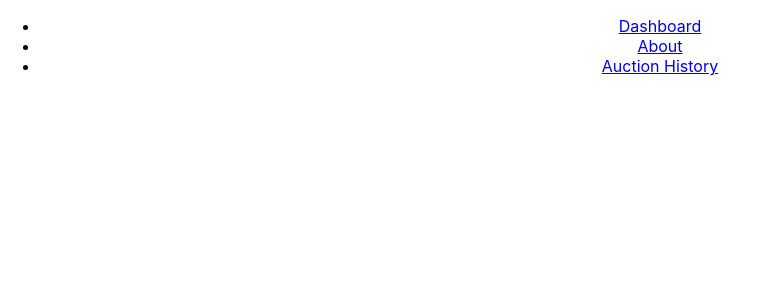
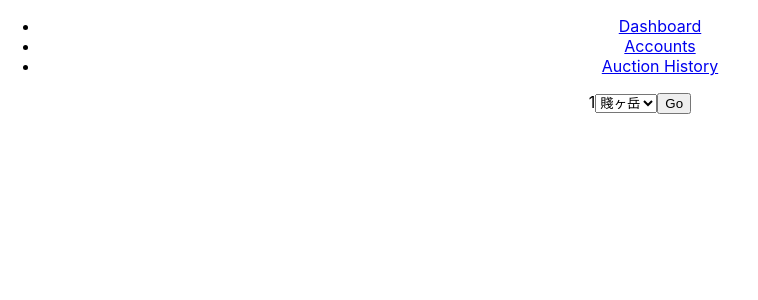
Before and after one commit to Ucandoit/nobot-front, a React (Create React App) app: page /accounts/1 in a window 1280 px wide. Shown: the top 300 px of the page, without its empty margins (0-758 px from the left). Built offline with nearby package versions, Linux system fonts and the light colour scheme.

Commit message:
feature: account page

```diff
--- a/config-overrides.js
+++ b/config-overrides.js
@@ -4,7 +4,7 @@ module.exports = function override(config, env) {
   // inject global variables for different profiles
   if (env === 'development') {
     config.plugins.push(new webpack.DefinePlugin({
-      ROOT_API: '"."'
+      ROOT_API: '"/."'
     }));
   } else if (env === 'production') {
     config.plugins.push(new webpack.DefinePlugin({
--- a/src/components/App.tsx
+++ b/src/components/App.tsx
@@ -3,17 +3,19 @@ import { BrowserRouter, Switch, Route, Link } from 'react-router-dom';
 import './App.css';
 import AuctionHistory from './auctionHistory/AuctionHistory';
 import DashBoard from './dashboard/Dashboard';
+import Accounts from './accounts/Accounts';
+import Account from './accounts/Account';
 
 const App: React.FC = () => {
   return (
-    <BrowserRouter basename="/nobot">
+    <BrowserRouter basename={process.env.NODE_ENV === 'development' ? '' : '/nobot'}>
       <div className="App">
         <ul>
           <li>
             <Link to="/">Dashboard</Link>
           </li>
           <li>
-            <Link to="/about">About</Link>
+            <Link to="/accounts">Accounts</Link>
           </li>
           <li>
             <Link to="/auction_history">Auction History</Link>
@@ -23,8 +25,11 @@ const App: React.FC = () => {
           <Route exact path="/">
             <DashBoard />
           </Route>
-          <Route path="/about">
-            <div>About</div>
+          <Route exact path="/accounts">
+            <Accounts />
+          </Route>
+          <Route path={`/accounts/:login`}>
+            <Account />
           </Route>
           <Route path="/auction_history">
             <AuctionHistory />
--- /dev/null
+++ b/src/components/accounts/Account.tsx
@@ -0,0 +1,37 @@
+import React from 'react';
+import { useParams } from 'react-router';
+import * as request from 'superagent';
+
+const Account: React.FC = props => {
+  const { login } = useParams();
+
+  const [warField, setWarField] = React.useState('賤ヶ岳');
+
+  const handleWarFieldChange = (event: React.ChangeEvent<HTMLSelectElement>) => {
+    setWarField(event.target.value);
+  };
+
+  const goToWarField = () => {
+    request
+      .post(`${ROOT_API}/api/rest/war/field`)
+      .send(`login=${login}&warField=${warField}`)
+      .then(res => {});
+  };
+
+  // Go to war
+  // Join war
+  // Npc or pc
+  // status
+  return (
+    <div>
+      {login}
+      <select value={warField} onChange={handleWarFieldChange}>
+        <option value="賤ヶ岳">賤ヶ岳</option>
+        <option value="今山">今山</option>
+      </select>
+      <button onClick={goToWarField}>Go</button>
+    </div>
+  );
+};
+
+export default Account;
--- /dev/null
+++ b/src/components/accounts/Accounts.tsx
@@ -0,0 +1,29 @@
+import React from 'react';
+import * as request from 'superagent';
+import { Link } from 'react-router-dom';
+
+const Accounts: React.FC = props => {
+  const [accounts, setAccounts] = React.useState([]);
+  React.useEffect(() => {
+    request.get(`${ROOT_API}/api/rest/accounts?size=50`).then(res => {
+      setAccounts(res.body._embedded.accounts);
+    });
+  }, []);
+
+  return (
+    <div>
+      <h1>Auction History</h1>
+      {accounts.map((account: any, index: number) => (
+        <div key={index}>
+          <span style={{ marginRight: '10px' }}>{account.login}</span>
+          <span style={{ marginRight: '10px' }}>{account.name}</span>
+          <span>
+            <Link to={`/accounts/${account.login}`}>Go</Link>
+          </span>
+        </div>
+      ))}
+    </div>
+  );
+};
+
+export default Accounts;
```
